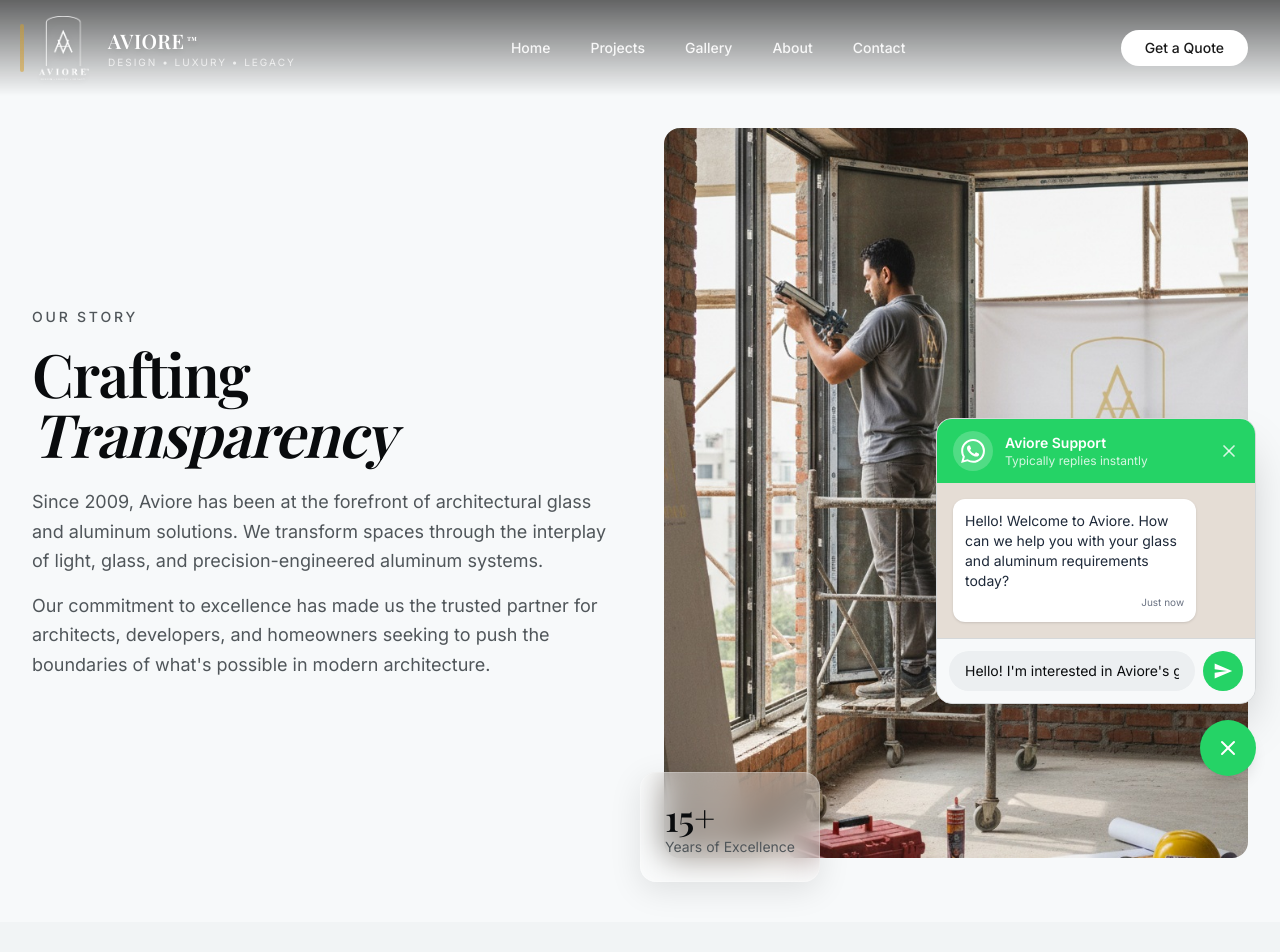
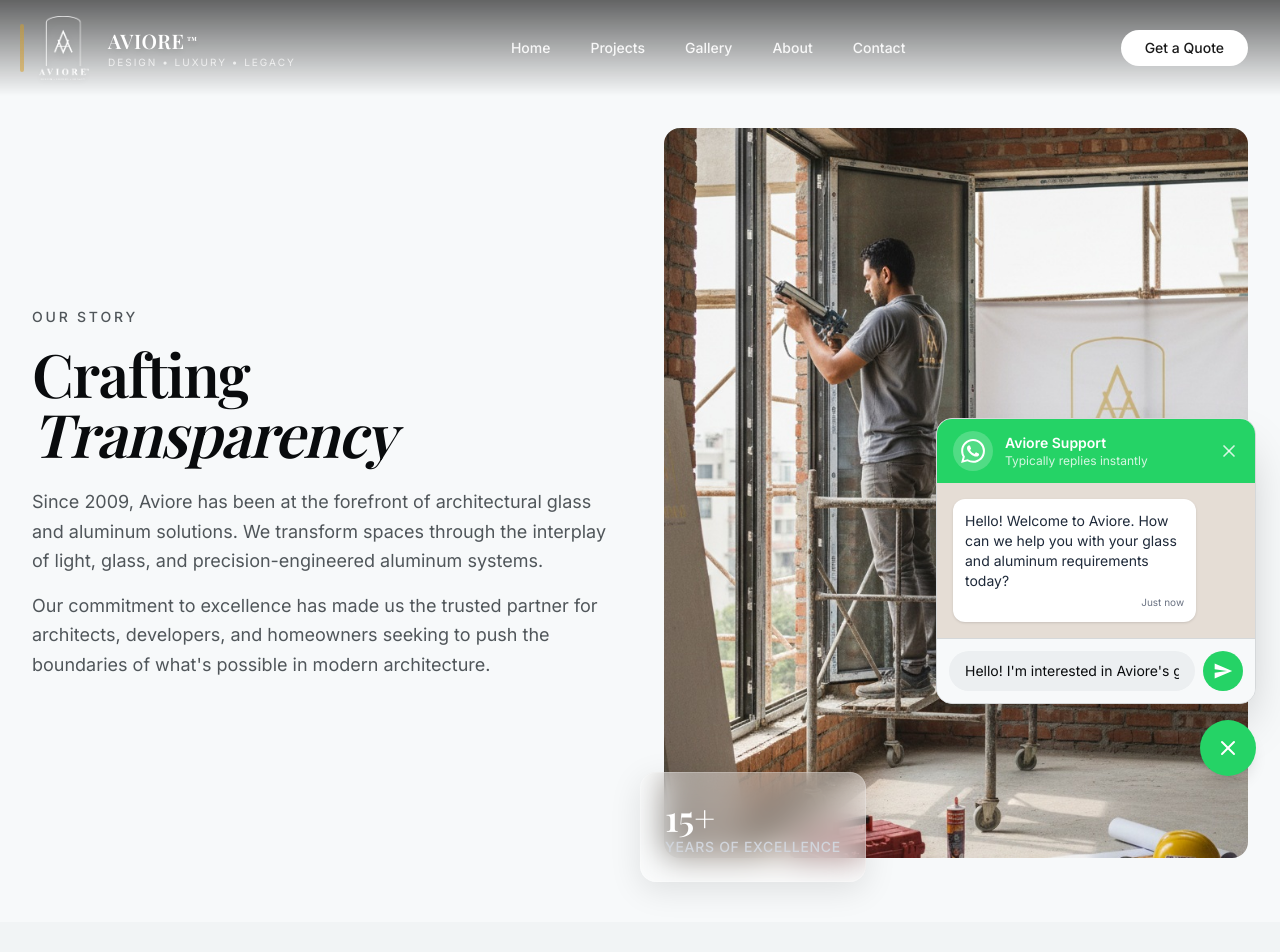
Before and after one commit to deepak8058/aviore-website, a Next.js app: page /about in a window 1280 px wide. Shown: the top 952 px of the page. Built offline with nearby package versions, Linux system fonts and the light colour scheme; a web font is replaced by a local one.

Commit message:
updated about page

```diff
--- a/app/about/page.tsx
+++ b/app/about/page.tsx
@@ -92,9 +92,10 @@ export default function AboutPage() {
                   className="h-full w-full object-cover"
                 />
               </div>
-              <div className="glass absolute -bottom-6 -left-6 rounded-xl p-6">
-                <p className="font-serif text-4xl font-semibold text-foreground">15+</p>
-                <p className="text-sm text-muted-foreground">Years of Excellence</p>
+              <div className="glass absolute -bottom-6 -left-6 rounded-xl p-6 bg-black/40 backdrop-blur-md
+                border border-white/10 shadow-2xl">
+                <p className="font-serif text-4xl font-semibold text-white">15+</p>
+                <p className="text-sm font-medium text-gray-300 uppercase tracking-wider">Years of Excellence</p>
               </div>
             </div>
           </div>
```
